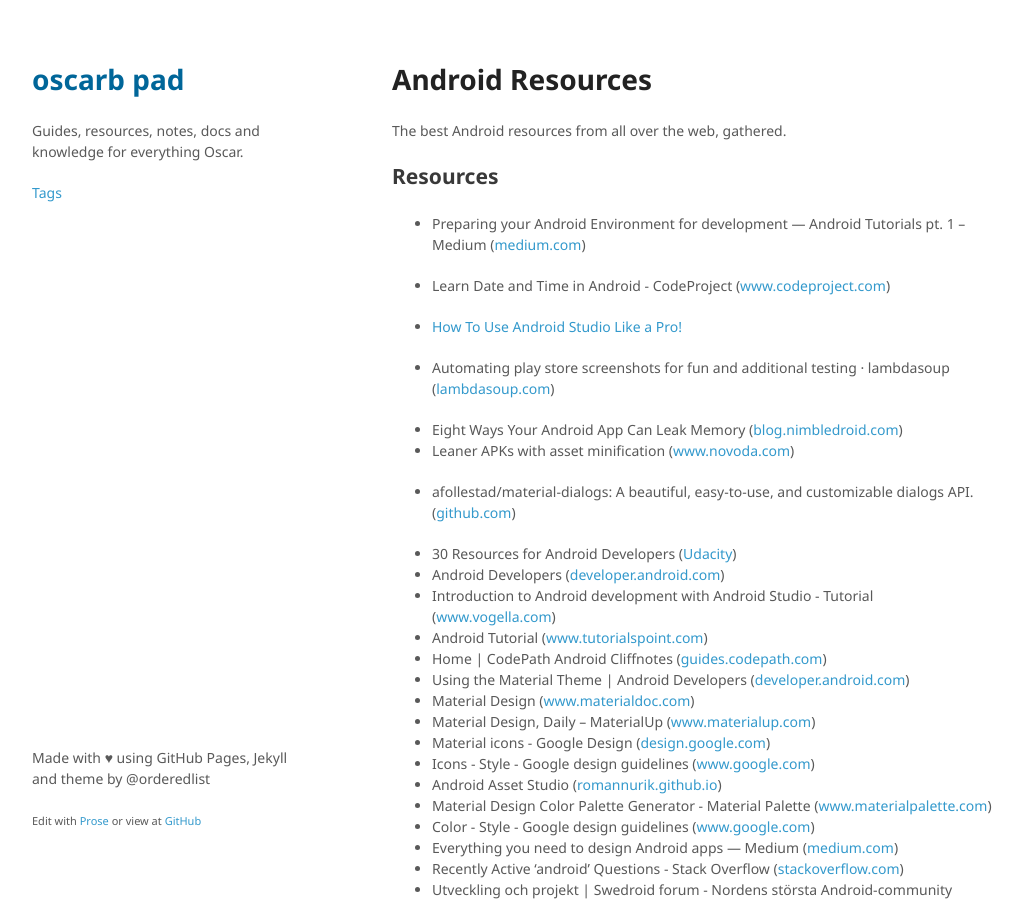
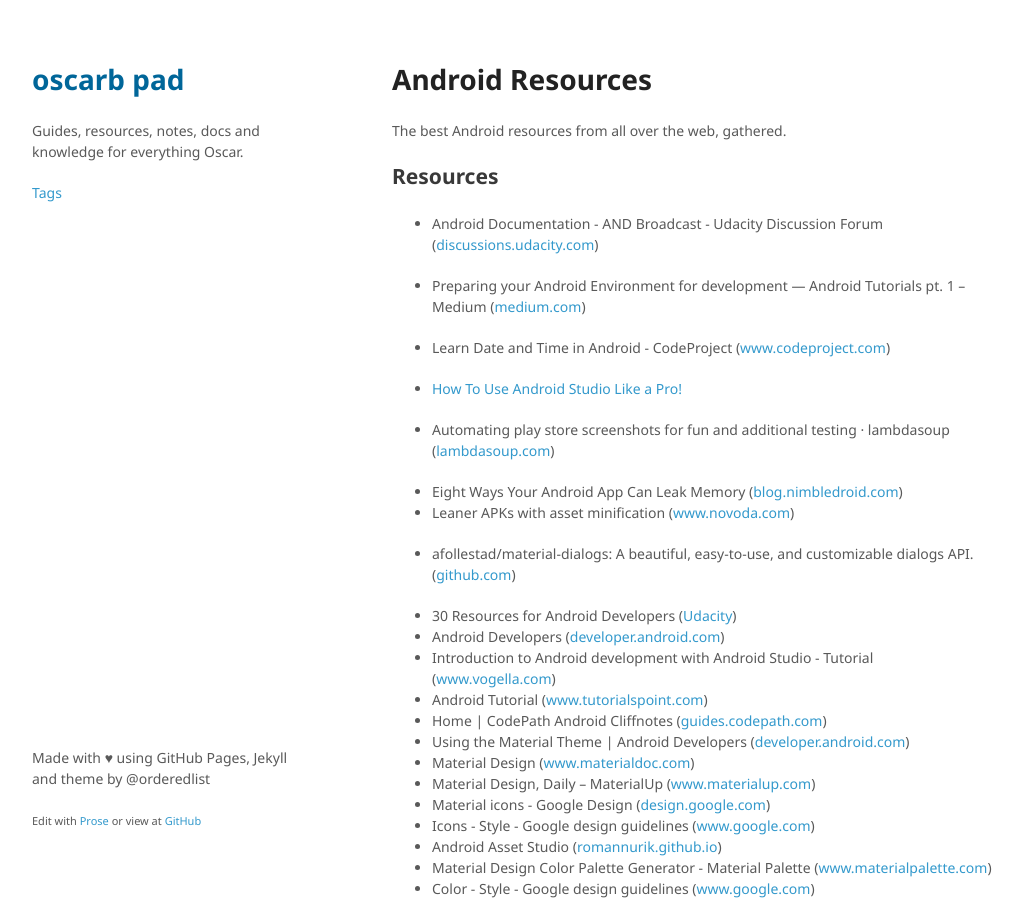
Before and after one commit to oscarb/pad, a Jekyll site: the page built from _docs/android-resources.md, in a window 1280 px wide and 900 px high. Shown: the whole window, without its empty margins (128-1151 px from the left). Built offline with Jekyll 4.4.1, drawn with Linux system fonts in a browser that asks for light colours; some web fonts are replaced.

Commit message:
Updated android-resources.md

```diff
--- a/_docs/android-resources.md
+++ b/_docs/android-resources.md
@@ -11,6 +11,8 @@ published: true
 The best Android resources from all over the web, gathered.
 
 ## Resources
+
+* Android Documentation - AND Broadcast - Udacity Discussion Forum ([discussions.udacity.com](https://discussions.udacity.com/t/android-documentation/19569))
 
 * Preparing your Android Environment for development — Android Tutorials pt. 1 – Medium ([medium.com](https://medium.com/@rafael_toledo/preparing-your-android-environment-for-development-android-tutorials-pt-1-5f76ca2b8a32#.voq2b4wto))
 
```
